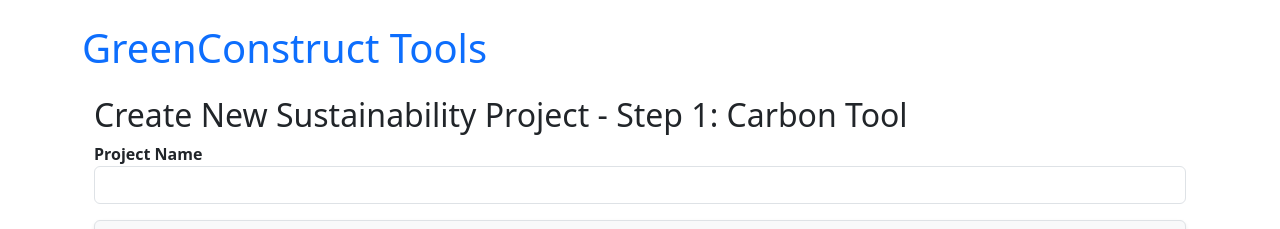
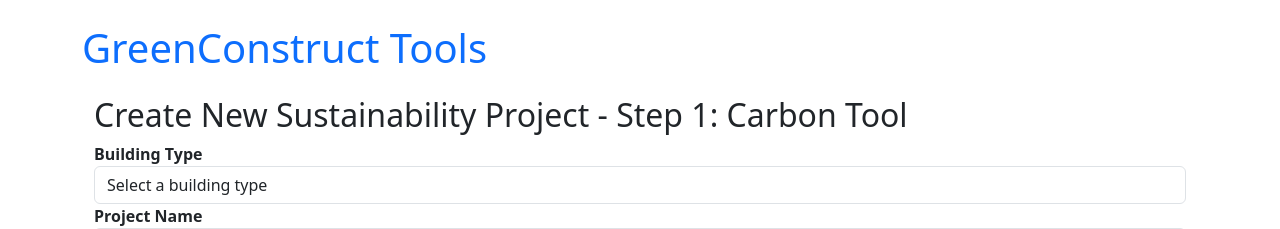
Before and after one commit to balrajsingh-fw/greenconstruct, a Django app: page /projects/create/ in a window 1280 px wide. Shown: the top 229 px of the page. Run offline with Django 5.2, Linux system fonts and the light colour scheme; tables that the repository leaves empty hold one stand-in row (values such as "Sample post").

Commit message:
building type, location added in project create

```diff
--- a/templates/projects/create.html
+++ b/templates/projects/create.html
@@ -8,11 +8,20 @@
     {% csrf_token %}
     {{ formset.management_form }}
 
-      <div class="form-group mb-3">
-    <label for="name"><strong>Project Name</strong></label>
-    <input type="text" id="name" name="name" class="form-control" required />
-  </div>
+    <!-- Project Name -->
+    <div class="form-group mb-3">
+        <label for="building_type"><strong>Building Type</strong></label>
+      <select id="building_type" name="building_type" class="form-control" required>
+        <option value="" disabled selected>Select a building type</option>
+        {% for btype in building_types %}
+          <option value="{{ btype.key }}">{{ btype.label }}</option>
+        {% endfor %}
+      </select>
+      <label for="name"><strong>Project Name</strong></label>
+      <input type="text" id="name" name="name" class="form-control" required />
+    </div>
 
+    <!-- Material Formset -->
     <div id="formset-container">
       {% for form in formset %}
         <div class="border p-3 mb-3 rounded shadow-sm bg-light">
@@ -28,11 +37,21 @@
 
     <button type="button" class="btn btn-secondary mb-3" onclick="addForm()">➕ Add Material</button><br>
 
-      <!-- Hidden inputs to hold lat/lng -->
+    <!-- Hidden inputs to hold lat/lng/city/country -->
     <input type="hidden" id="id_latitude" name="latitude" />
     <input type="hidden" id="id_longitude" name="longitude" />
+    <input type="hidden" id="id_city" name="city" />
+    <input type="hidden" id="id_country" name="country" />
 
-    <div id="map" style="height: 400px;"></div>
+    <!-- Optional visible address display -->
+    <div class="form-group">
+      <label for="id_address_display"><strong>Selected Location</strong></label>
+      <input type="text" id="id_address_display" class="form-control" readonly>
+    </div>
+
+    <!-- Map Container -->
+    <div id="map" style="height: 400px;" class="my-3"></div>
+
     <button type="submit" class="btn btn-primary">Create Project & Continue</button>
   </form>
 </div>
@@ -52,33 +71,47 @@
 
   const map = L.map('map').setView([defaultLat, defaultLng], 5);
 
-  // Add OpenStreetMap tiles
   L.tileLayer('https://{s}.tile.openstreetmap.org/{z}/{x}/{y}.png', {
     attribution:
       '&copy; <a href="https://www.openstreetmap.org/copyright">OpenStreetMap</a> contributors',
   }).addTo(map);
 
-  // Marker variable
   let marker;
 
   function onMapClick(e) {
     const lat = e.latlng.lat.toFixed(6);
     const lng = e.latlng.lng.toFixed(6);
 
-    // Update hidden inputs
     document.getElementById('id_latitude').value = lat;
     document.getElementById('id_longitude').value = lng;
 
-    // Remove old marker if exists
     if (marker) {
       map.removeLayer(marker);
     }
 
-    // Add marker at clicked location
     marker = L.marker([lat, lng]).addTo(map);
+
+    // Reverse geocode
+    fetch(`https://nominatim.openstreetmap.org/reverse?lat=${lat}&lon=${lng}&format=json`)
+      .then(response => response.json())
+      .then(data => {
+        const address = data.address || {};
+        const city = address.city || address.town || address.village || '';
+        const country = address.country || '';
+        const display = data.display_name || `${city}, ${country}`;
+
+        document.getElementById('id_city').value = city;
+        document.getElementById('id_country').value = country;
+        document.getElementById('id_address_display').value = display;
+
+        marker.bindPopup(`<strong>${display}</strong>`).openPopup();
+      })
+      .catch(error => {
+        console.error('Reverse geocoding failed:', error);
+        marker.bindPopup("Location selected").openPopup();
+      });
   }
 
-  // Listen for map clicks
   map.on('click', onMapClick);
 </script>
 {% endblock %}
--- a/templates/tools/carbon_result.html
+++ b/templates/tools/carbon_result.html
@@ -8,6 +8,7 @@
   <div class="card bg-light p-3 mb-4">
   <div id="map" style="height: 400px;"></div>
     </div>
+  <div>Building Type: {{project.building_type}}</div>
 <div class="card bg-light p-3 mt-4">
   <h4 class="mb-3">Carbon Emission Insight</h4>
 
--- a/tools/models.py
+++ b/tools/models.py
@@ -13,6 +13,9 @@ class Material(models.Model):
 
 class Project(models.Model):
     name = models.CharField(max_length=200)
+    city = models.CharField(max_length=100, blank=True, null=True)
+    country = models.CharField(max_length=100, blank=True, null=True)
+    building_type = models.CharField(max_length=100, blank=True, null=True)
     latitude = models.FloatField(null=True, blank=True)
     longitude = models.FloatField(null=True, blank=True)
     created_at = models.DateTimeField(auto_now_add=True)
--- a/tools/views.py
+++ b/tools/views.py
@@ -2,7 +2,7 @@ import json
 
 from django.shortcuts import render, get_object_or_404, redirect
 from django.forms import formset_factory
-from .models import Material, Project
+from .models import Material, Project, BuildingType
 from .forms import *
 import google.generativeai as genai
 
@@ -407,11 +407,15 @@ Return ONLY the JSON response exactly in this format, with no extra text:
 
 def project_create(request):
     MaterialFormSet = formset_factory(MaterialQuantityForm, extra=1)
+    building_types = BuildingType.objects.all()
 
     if request.method == 'POST':
         formset = MaterialFormSet(request.POST)
         latitude = request.POST.get('latitude')
         longitude = request.POST.get('longitude')
+        city = request.POST.get("city")
+        country = request.POST.get("country")
+        building_type = request.POST.get("building_type")
         name = request.POST.get("name")
         if formset.is_valid():
             total_emission = 0
@@ -435,6 +439,9 @@ def project_create(request):
                 carbon_data=breakdown,
                 latitude=float(latitude),
                 longitude=float(longitude),
+                city=city,
+                country=country,
+                building_type=building_type,
                 carbon_insight=insight,
                 name=name,
                 current_step=2  # Step 1 done, move to step 2
@@ -444,7 +451,8 @@ def project_create(request):
         formset = MaterialFormSet()
 
     return render(request, 'projects/create.html',
-                  {'formset': formset})
+                  {'formset': formset,
+                   "building_types": building_types})
 
 
 # List all projects
```
Also changed, not shown: tools/migrations/0011_material_city_material_country.py (added), tools/migrations/0012_remove_material_city_remove_material_country_and_more.py (added), tools/migrations/0013_project_building_type.py (added).
